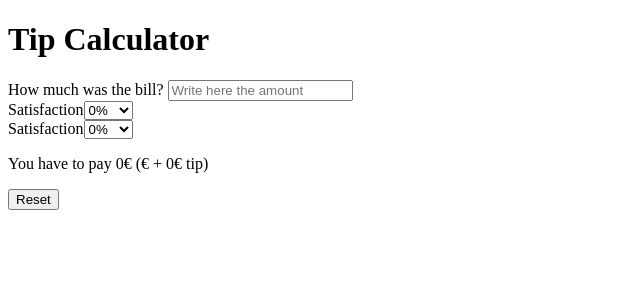
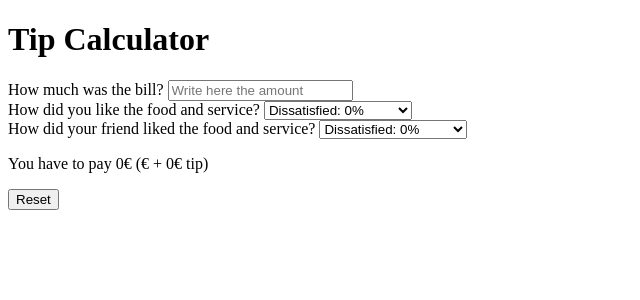
Before and after one commit to CezarLuca/05_3_tip_calculator, a React (Create React App) app: page / in a window 1280 px wide. Shown: the top 300 px of the page, without its empty margins (0-640 px from the left). Built offline with nearby package versions, Linux system fonts and the light colour scheme.

Commit message:
Completed Feature Parity with the Tutorial

```diff
--- a/src/App.js
+++ b/src/App.js
@@ -5,10 +5,17 @@ export default function App() {
 
     const handleInputChange = (event) => {
         setBill(event.target.value);
-        console.log(bill);
+        // console.log(bill);
     };
 
     const tipPercentages = [0, 5, 10, 15, 20];
+    const tipSatisfaction = [
+        "Dissatisfied",
+        "Satisfied",
+        "Very satisfied",
+        "Delighted",
+        "Over the moon!",
+    ];
     // const [selectedTip, setSelectedTip] = useState(tipPercentages[0]);
 
     // const handleSelectChange = (event) => {
@@ -39,14 +46,22 @@ export default function App() {
             <Bill bill={bill} onInputChange={handleInputChange} />
             <Satisfaction
                 tipPercentages={tipPercentages}
+                tipSatisfaction={tipSatisfaction}
                 selectedTip={selectedTip1}
                 onSelectChange={handleSelectChange1}
-            />
+            >
+                {" "}
+                How did you like the food and service?{" "}
+            </Satisfaction>
             <Satisfaction
                 tipPercentages={tipPercentages}
+                tipSatisfaction={tipSatisfaction}
                 selectedTip={selectedTip2}
                 onSelectChange={handleSelectChange2}
-            />
+            >
+                {" "}
+                How did your friend liked the food and service?{" "}
+            </Satisfaction>
             <PayCheck
                 bill={bill}
                 selectedTip1={selectedTip1}
@@ -72,14 +87,20 @@ function Bill({ bill, onInputChange }) {
     );
 }
 
-function Satisfaction({ tipPercentages, selectedTip, onSelectChange }) {
+function Satisfaction({
+    tipPercentages,
+    tipSatisfaction,
+    selectedTip,
+    onSelectChange,
+    children,
+}) {
     return (
         <div>
-            <label>Satisfaction</label>
+            <label>{children}</label>
             <select value={selectedTip} onChange={onSelectChange}>
                 {tipPercentages.map((percentage, index) => (
                     <option key={index} value={percentage}>
-                        {percentage}%
+                        {tipSatisfaction[index]}: {percentage}%
                     </option>
                 ))}
             </select>
```
